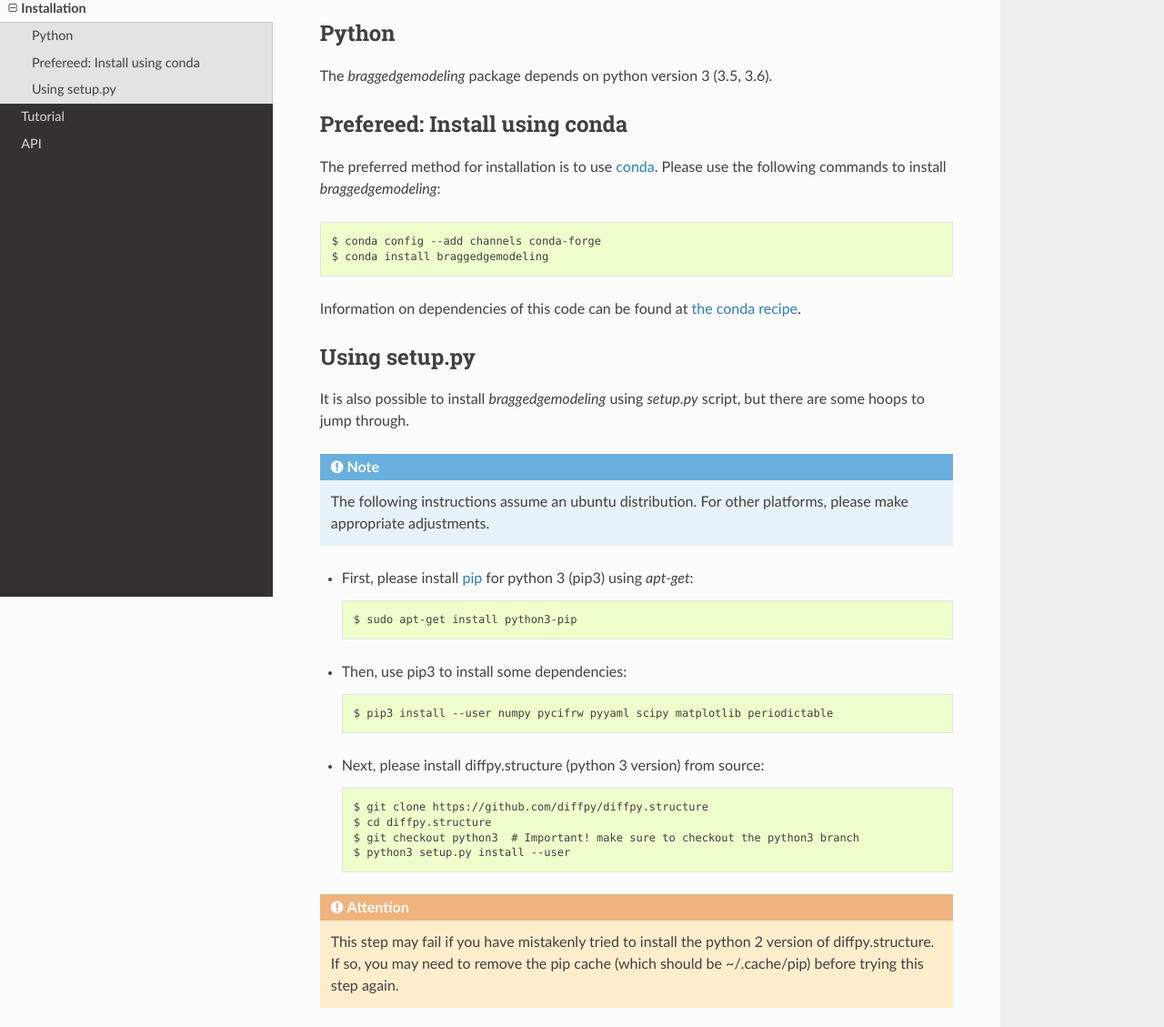
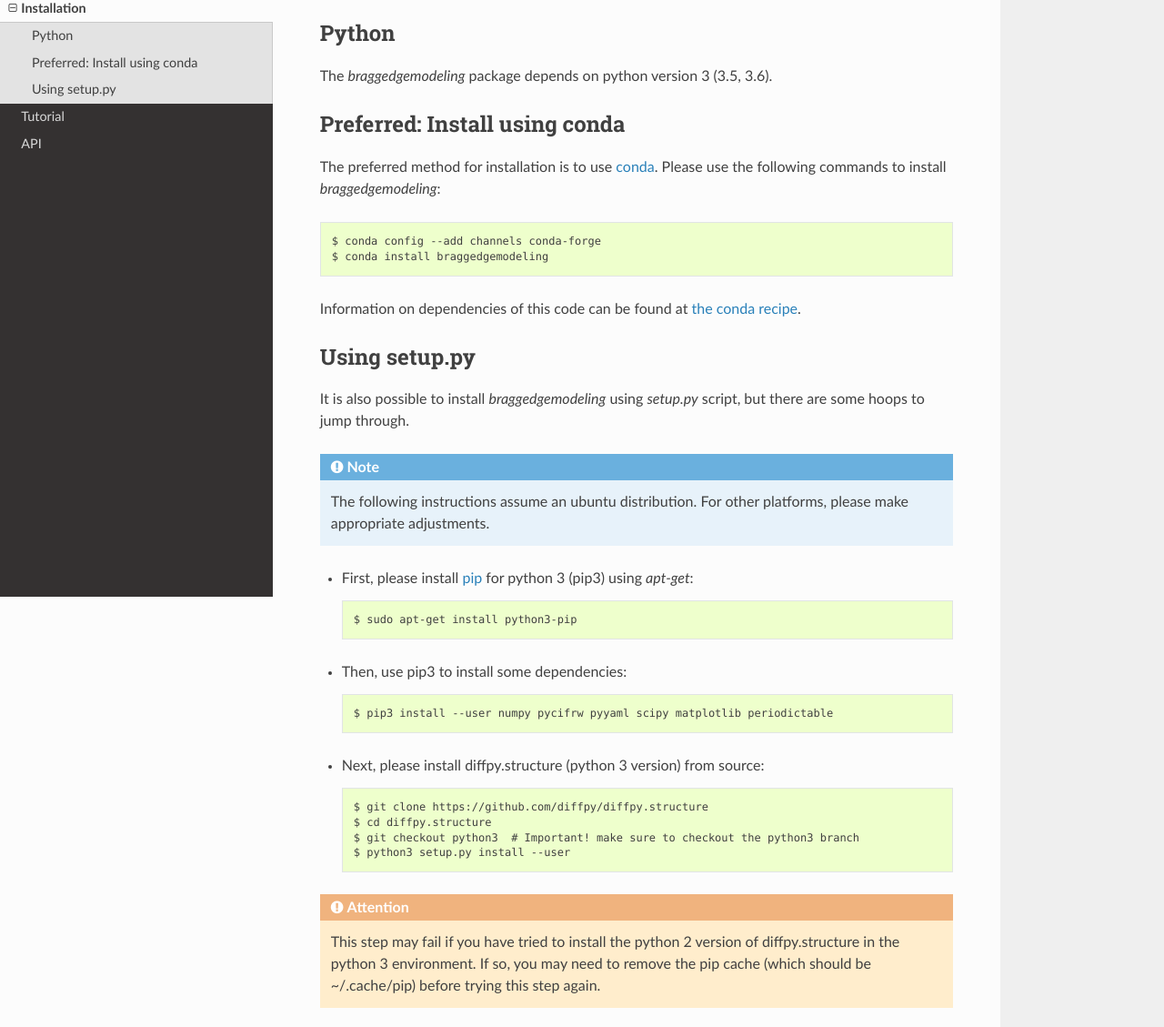
Before and after one commit to ornlneutronimaging/braggedgemodeling, a plain HTML site: page installation.html in a window 1280 px wide. Shown: the part 144-1273 px from the top of the page at 91% size. Drawn offline with nearby package versions, Linux system fonts and the light colour scheme; some packages are replaced by stand-ins of ours.

Commit message:
Refs #23. minor wording changes

```diff
--- a/installation.html
+++ b/installation.html
@@ -82,7 +82,7 @@
 <ul class="current">
 <li class="toctree-l1 current"><a class="current reference internal" href="#">Installation</a><ul>
 <li class="toctree-l2"><a class="reference internal" href="#python">Python</a></li>
-<li class="toctree-l2"><a class="reference internal" href="#prefereed-install-using-conda">Prefereed: Install using conda</a></li>
+<li class="toctree-l2"><a class="reference internal" href="#preferred-install-using-conda">Preferred: Install using conda</a></li>
 <li class="toctree-l2"><a class="reference internal" href="#using-setup-py">Using setup.py</a></li>
 </ul>
 </li>
@@ -158,8 +158,8 @@
 <h2>Python<a class="headerlink" href="#python" title="Permalink to this headline">¶</a></h2>
 <p>The <cite>braggedgemodeling</cite> package depends on python version 3 (3.5, 3.6).</p>
 </div>
-<div class="section" id="prefereed-install-using-conda">
-<h2>Prefereed: Install using conda<a class="headerlink" href="#prefereed-install-using-conda" title="Permalink to this headline">¶</a></h2>
+<div class="section" id="preferred-install-using-conda">
+<h2>Preferred: Install using conda<a class="headerlink" href="#preferred-install-using-conda" title="Permalink to this headline">¶</a></h2>
 <p>The preferred method for installation is to use <a class="reference external" href="https://conda.io/">conda</a>.
 Please use the following commands to install <cite>braggedgemodeling</cite>:</p>
 <div class="highlight-default notranslate"><div class="highlight"><pre><span></span>$ conda config --add channels conda-forge
@@ -198,7 +198,7 @@ $ python3 setup.py install --user
 </ul>
 <div class="admonition attention">
 <p class="first admonition-title">Attention</p>
-<p class="last">This step may fail if you have mistakenly tried to install the python 2 version of diffpy.structure.
+<p class="last">This step may fail if you have tried to install the python 2 version of diffpy.structure in the python 3 environment.
 If so, you may need to remove the pip cache (which should be ~/.cache/pip) before trying this step again.</p>
 </div>
 <ul>
```
Also changed, not shown: searchindex.js (+1 -1 lines), _sources/installation.rst.txt.
